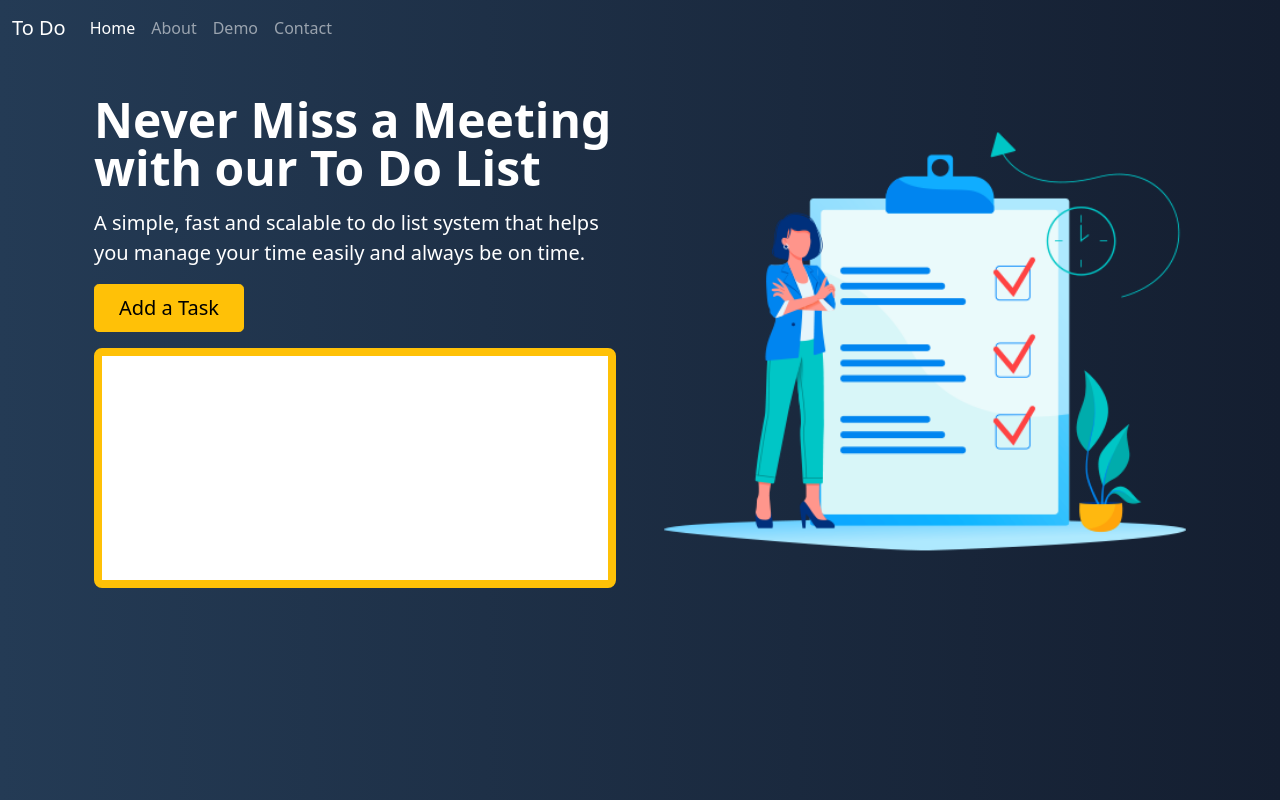
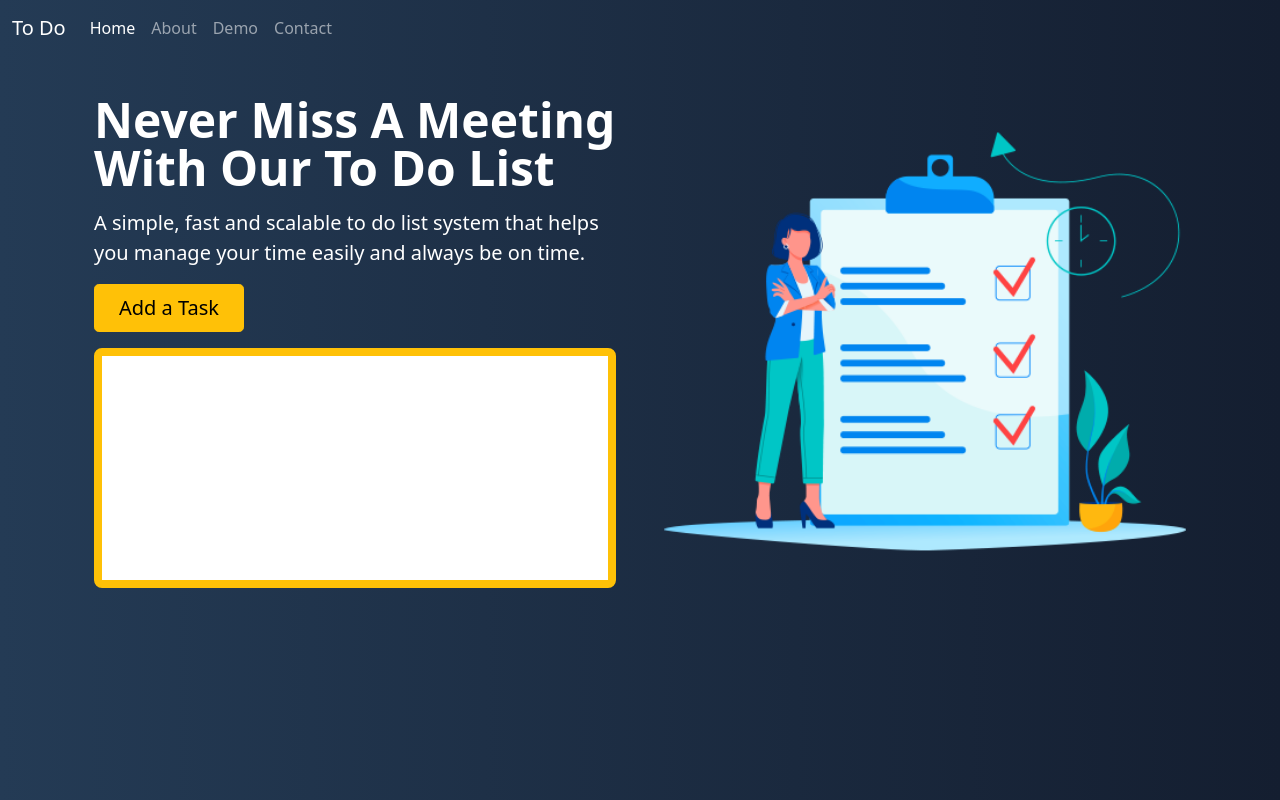
Before and after one commit to Gbenedict4/FistProject, a plain HTML site: page index.html in a window 1280 px wide. Drawn offline with nearby package versions, Linux system fonts and the light colour scheme.

Commit message:
Fixed some typos

```diff
--- a/index.html
+++ b/index.html
@@ -2,7 +2,7 @@
 <html lang="en">
 
 <head>
-    <title>Firs Project</title>
+    <title>Firs Project V2</title>
     <!-- Required meta tags -->
     <meta charset="utf-8">
     <meta name="viewport" content="width=device-width, initial-scale=1, shrink-to-fit=no">
@@ -65,7 +65,7 @@
                         loading="lazy">
                 </div>
                 <div class="col-lg-6">
-                    <h1 class="display-5 fw-bold lh-1 mb-3">Never Miss a Meeting with our To Do List</h1>
+                    <h1 class="display-5 fw-bold lh-1 mb-3">Never Miss A Meeting With Our To Do List</h1>
                     <p class="lead">A simple, fast and scalable to do list system that helps you manage your time easily
                         and always be on time.
                     </p>
```
